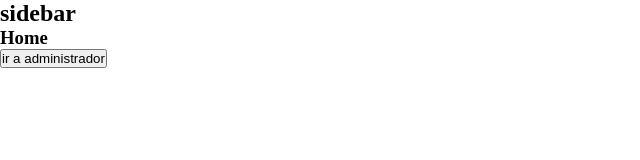
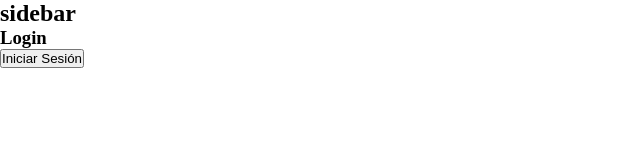
Before and after one commit to IQNetSRL/IQNet-App, a React app in the folder client/: page / in a window 1280 px wide. Shown: the top 160 px of the page, without its empty margins (0-640 px from the left). Built offline with nearby package versions, Linux system fonts and the light colour scheme; the HTML template or start-up script is replaced by a standard one.

Commit message:
feat(IQNet-App/client/src/components):added LogoutButton component

```diff
--- a/client/src/App.jsx
+++ b/client/src/App.jsx
@@ -3,6 +3,7 @@ import React from "react";
 import { Routes, Route } from "react-router-dom";
 import { Auth0Provider } from "@auth0/auth0-react";
 import axios from "axios";
+import Login from "./views/login/Login.jsx";
 import Home from "./views/home/Home.jsx";
 import Administrator from "./views/administrator/Administrator.jsx";
 import "./App.module.scss";
@@ -22,7 +23,8 @@ function App() {
         </section>
         <section>
           <Routes>
-            <Route path="/" element={<Home />} />
+            <Route path="/" element={<Login />} />
+            <Route path="/home" element={<Home />} />
             <Route path="/admin" element={<Administrator />} />
           </Routes>
         </section>
--- a/client/src/views/administrator/Administrator.jsx
+++ b/client/src/views/administrator/Administrator.jsx
@@ -24,7 +24,7 @@ const Administrator = () => {
   }, [dispatch]);
 
   const handleNavigate = () => {
-    navigate("/");
+    navigate("/home");
   };
 
   const handleDeleteCity = (id) => {
--- a/client/src/views/login/Login.jsx
+++ b/client/src/views/login/Login.jsx
@@ -1,11 +1,15 @@
 /* eslint-disable no-unused-vars */
 import React from "react";
+import { useAuth0 } from "@auth0/auth0-react";
 import styles from "./Login.module.scss";
 
 const Login = () => {
+  const { loginWithRedirect } = useAuth0();
+
   return (
     <section className={styles.sectionLogin}>
       <h1>Login</h1>
+      <button onClick={() => loginWithRedirect()}>Iniciar Sesión</button>
     </section>
   );
 };
```
Also changed, not shown: client/src/components/logoutButton/LogoutButton.jsx (added, +16 -0 lines), client/src/components/logoutButton/LogoutButton.module.scss (added).
